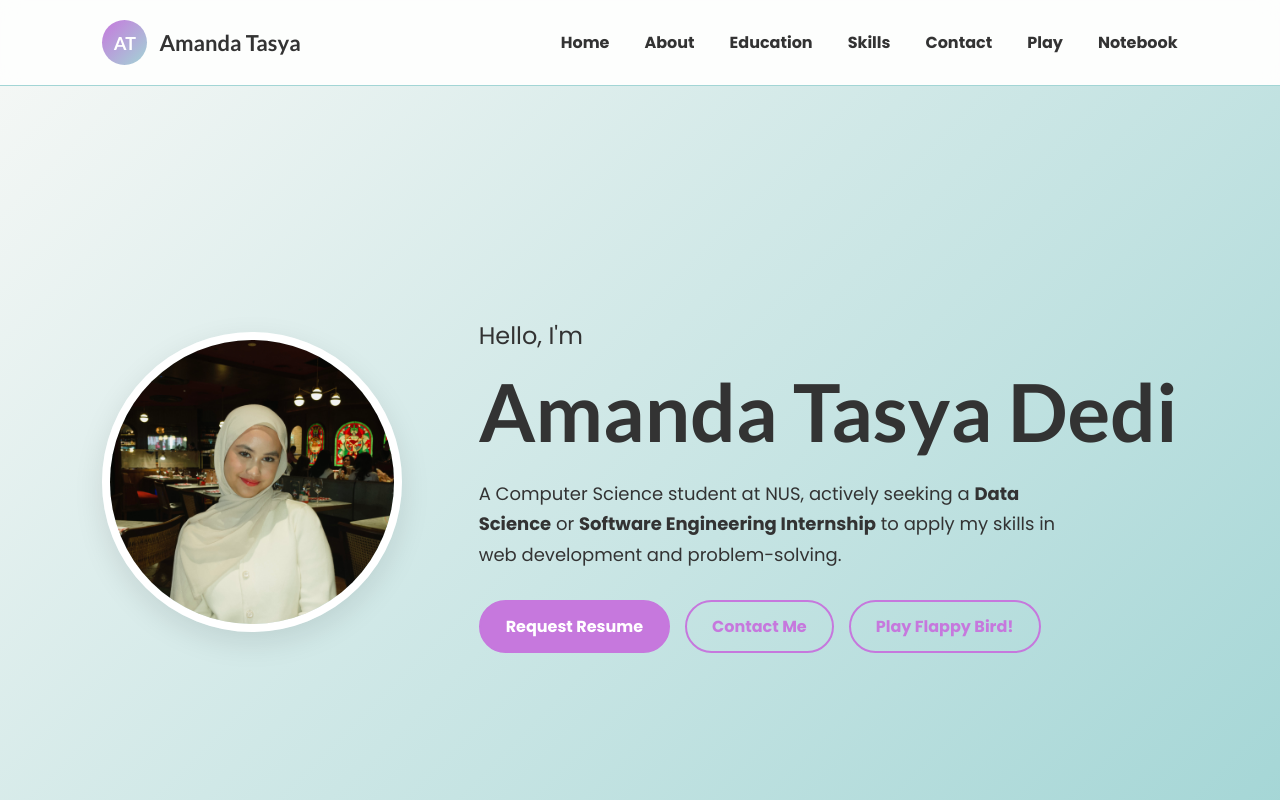
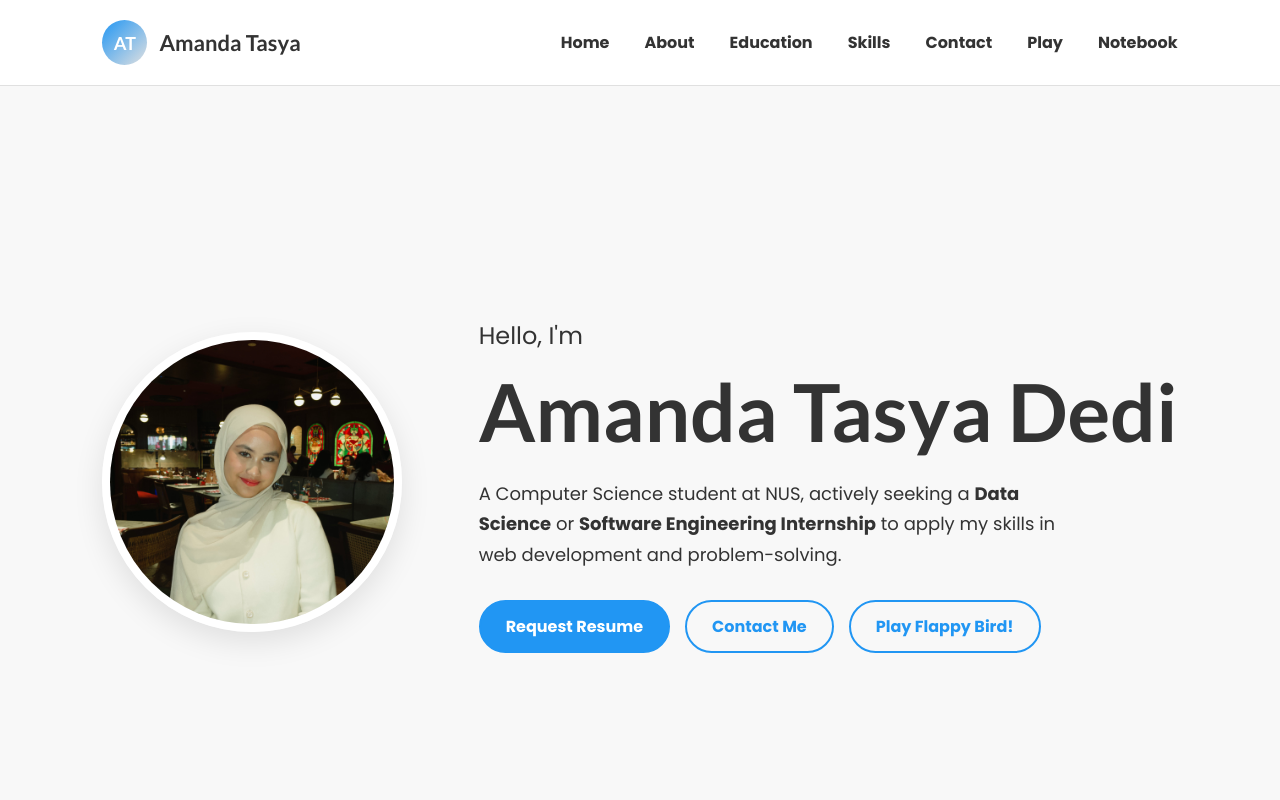
Before and after one commit to amndatasyaa/amndatasyaa.github.io, a Next.js app: page / in a window 1280 px wide. Shown: the top 800 px of the page. Built offline with nearby package versions, Linux system fonts and the light colour scheme.

Commit message:
feat: improve notebook UI and refine general styling for sleekness

```diff
--- a/app/globals.css
+++ b/app/globals.css
@@ -1,10 +1,10 @@
 @import url('https://fonts.googleapis.com/css2?family=Playfair+Display:wght@700&family=Lato:wght@400;700&display=swap');
 
 :root {
-  --bg-color: #f4f7f5;
+  --bg-color: #F8F8F8;
   --text-color: #333333;
-  --primary-color: #C678DD;
-  --secondary-color: #a2d5d5;
+  --primary-color: #2196F3;
+  --secondary-color: #e0e0e0;
   --white: #ffffff;
   --heading-font: 'Lato', sans-serif;
   --body-font: 'Lato', sans-serif;
@@ -29,13 +29,14 @@ body {
   justify-content: space-between;
   align-items: center;
   padding: 20px 8%;
-  background: rgba(255, 255, 255, 0.8);
-  backdrop-filter: blur(10px);
+  background: var(--white); /* Solid white background */
+  backdrop-filter: none; /* Remove blur */
   border-bottom: 1px solid var(--secondary-color);
   position: sticky;
   top: 0;
   z-index: 1000;
   transition: all 0.3s ease;
+  box-shadow: none; /* Remove box-shadow */
 }
 
 .logo {
@@ -116,7 +117,7 @@ body {
 
 /* Home Section */
 .home-section {
-  background: linear-gradient(135deg, var(--bg-color) 0%, var(--secondary-color) 100%);
+  background: var(--bg-color); /* Solid background */
 }
 
 .home {
@@ -585,57 +586,61 @@ h2::after {
 
 /* Notebook Styles */
 .notebook-container {
-  max-width: 900px;
+  max-width: 980px;
   margin: 50px auto;
-  background-color: var(--white);
+  background-color: var(--bg-color);
   border-radius: 8px;
-  box-shadow: 0 4px 10px rgba(0, 0, 0, 0.1);
+  box-shadow: 0 0 10px rgba(0, 0, 0, 0.1);
   overflow: hidden;
-  padding: 20px;
+  padding: 0; /* Remove padding here, cells will have it */
 }
 
 .notebook-title {
   font-family: var(--heading-font);
-  font-size: 36px;
+  font-size: 32px;
   color: var(--text-color);
-  margin-bottom: 30px;
+  margin: 20px 0;
   text-align: center;
 }
 
 .notebook-cell {
-  margin-bottom: 25px;
-  border: 1px solid #e0e0e0;
-  border-radius: 6px;
+  background-color: var(--white);
+  border: 1px solid var(--secondary-color);
+  border-radius: 4px;
+  margin: 15px 20px;
+  padding: 0;
   overflow: hidden;
 }
 
 .code-editor {
-  background-color: #f8f8f8;
+  background-color: #f7f7f7; /* Light gray background for code */
   padding: 15px !important;
-  font-family: 'Fira Code', 'Fira Mono', monospace;
-  font-size: 15px;
+  font-family: 'SFMono-Regular', Consolas, 'Liberation Mono', Menlo, Courier, monospace;
+  font-size: 14px;
   line-height: 1.5;
-  min-height: 120px;
-  border-bottom: 1px solid #e0e0e0;
-  white-space: pre-wrap; /* Ensures code wraps */
-  word-wrap: break-word; /* Ensures long words break */
+  min-height: 80px;
+  border: none; /* Remove border from editor itself */
+  outline: none; /* Remove outline on focus */
+  resize: vertical; /* Allow vertical resizing */
 }
 
 .run-button {
   display: block;
-  width: 100%;
-  padding: 12px 20px;
+  width: auto; /* Adjust width to fit content */
+  margin: 10px 20px; /* Margin to align with cells */
+  padding: 8px 15px;
   background-color: var(--primary-color);
   color: var(--white);
   border: none;
-  font-size: 16px;
+  font-size: 14px;
   font-weight: 600;
   cursor: pointer;
-  transition: background-color 0.3s ease;
+  border-radius: 4px;
+  transition: background-color 0.2s ease;
 }
 
 .run-button:hover {
-  background-color: #008ACA;
+  background-color: #0056b3; /* Darker shade of blue for hover */
 }
 
 .run-button:disabled {
@@ -644,13 +649,14 @@ h2::after {
 }
 
 .output-area {
-  background-color: #ffffff;
+  background-color: #ffffff; /* White background for output */
   padding: 15px;
-  font-family: 'Fira Code', 'Fira Mono', monospace;
-  font-size: 15px;
+  font-family: 'SFMono-Regular', Consolas, 'Liberation Mono', Menlo, Courier, monospace;
+  font-size: 14px;
   line-height: 1.5;
   color: #333333;
-  min-height: 50px;
+  min-height: 30px;
   white-space: pre-wrap;
   word-wrap: break-word;
+  border-top: 1px solid var(--secondary-color); /* Separator from code */
 }
```
